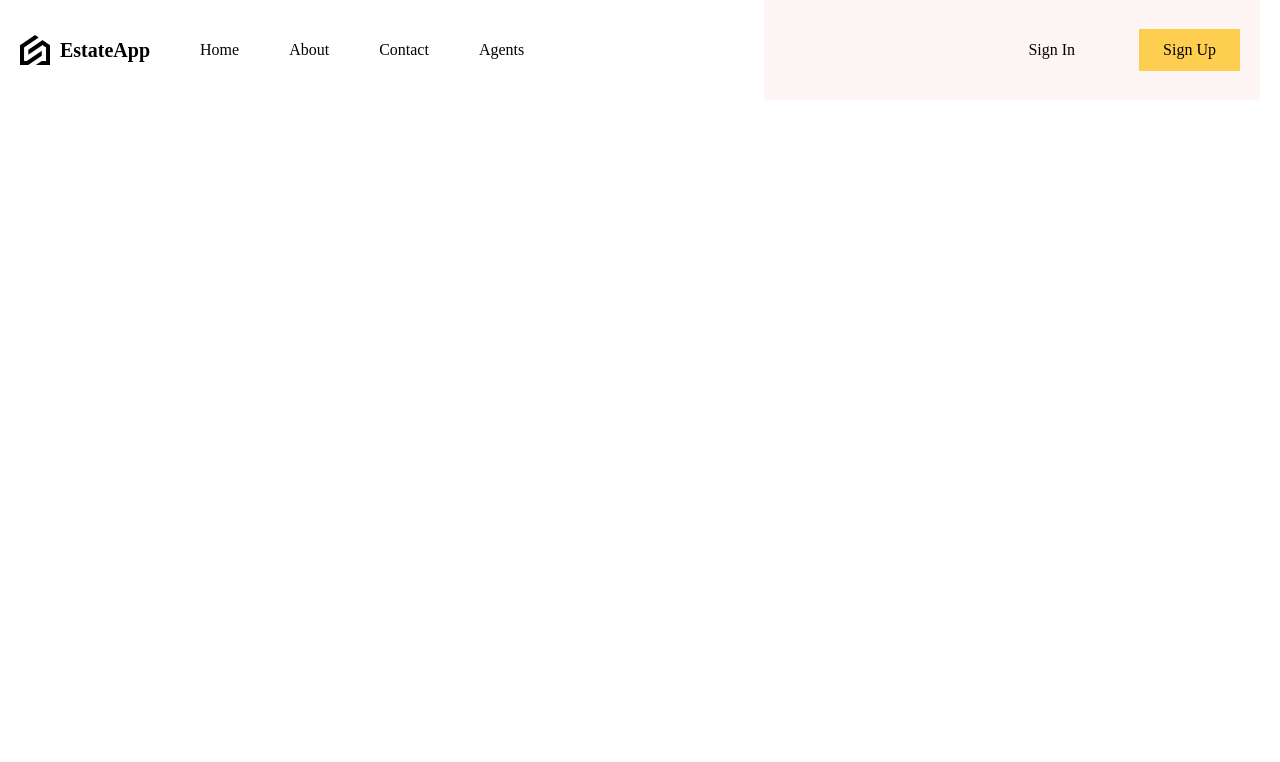
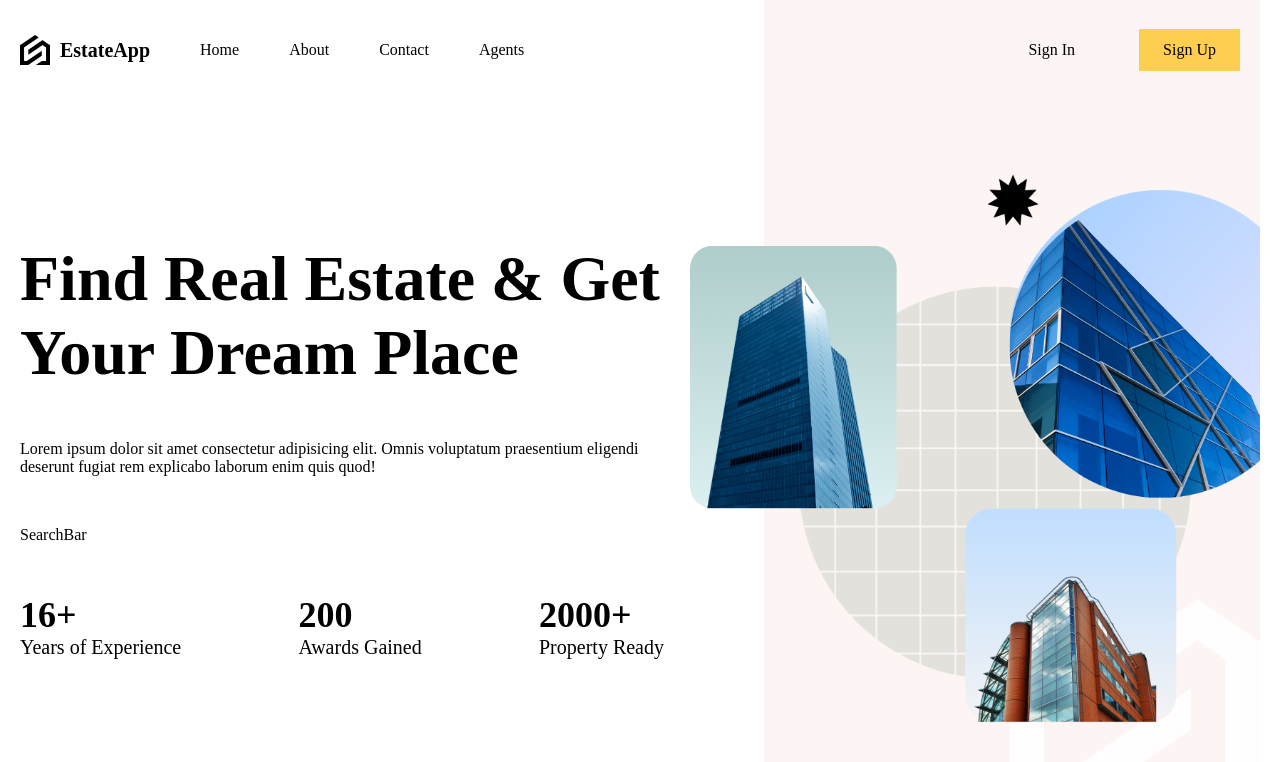
Before and after one commit to SlaviHristev/Real-Estate-App, a React (Vite) app: page / in a window 1280 px wide. Shown: the top 762 px of the page. Built offline with nearby package versions, Linux system fonts and the light colour scheme.

Commit message:
Started designing the home page

```diff
--- a/src/App.jsx
+++ b/src/App.jsx
@@ -1,11 +1,18 @@
 import Navbar from './components/navbar/Navbar'
+import Home from './pages/home/Home'
 import './layout.scss'
 
 function App() {
   return (
     <div className="layout">
+      <div className='navbar'>
       <Navbar/>
 
+      </div>
+      <div className="content">
+      <Home/>
+
+      </div>
     </div>
   )
 }
--- /dev/null
+++ b/src/components/searchBar/SearchBar.jsx
@@ -0,0 +1,9 @@
+import './searchBar.scss'
+
+const SearchBar = () => {
+  return (
+    <div className='searchBar'>SearchBar</div>
+  )
+}
+
+export default SearchBar
--- a/src/layout.scss
+++ b/src/layout.scss
@@ -7,6 +7,8 @@
     margin-right: auto;
     padding-left: 20px;
     padding-right: 20px;
+    display: flex;
+    flex-direction: column;
 
     @include sm{
         max-width: 1280px;
@@ -19,4 +21,8 @@
     @include sm{
         max-width: 640px;
     }
+
+    .content{
+        flex: 1;
+    }
 }
--- /dev/null
+++ b/src/pages/home/Home.jsx
@@ -0,0 +1,35 @@
+import SearchBar from '../../components/searchBar/SearchBar';
+import './home.scss'
+
+const Home = () => {
+  return (
+    <div className='home'>
+      <div className="textContainer">
+        <div className="wrapper">
+          <h1 className='title'>Find Real Estate & Get Your Dream Place</h1>
+          <p>Lorem ipsum dolor sit amet consectetur adipisicing elit. Omnis voluptatum praesentium eligendi deserunt fugiat rem explicabo laborum enim quis quod!</p>
+          <SearchBar/>
+          <div className="boxes">
+            <div className="box">
+              <h1>16+</h1>
+              <h2>Years of Experience</h2>
+            </div>
+            <div className="box">
+              <h1>200</h1>
+              <h2>Awards Gained</h2>
+            </div>
+            <div className="box">
+              <h1>2000+</h1>
+              <h2>Property Ready</h2>
+            </div>
+          </div>
+        </div>
+      </div>
+      <div className="imgContainer">
+        <img src="/bg.png" alt="" />
+      </div>
+    </div>
+  )
+}
+
+export default Home;
--- /dev/null
+++ b/src/pages/home/home.scss
@@ -0,0 +1,47 @@
+.home{
+    display: flex;
+    height: 100%;
+
+    .textContainer{
+        flex: 3;
+        .wrapper{
+            padding-right: 100px;
+            display: flex;
+            flex-direction: column;
+            justify-content: center;
+            gap: 50px;
+            height: 100%;
+
+            .title{
+                font-size: 64px;
+            }
+
+            .boxes{
+                display: flex;
+                justify-content: space-between;
+
+                h1{
+                    font-size: 36px;
+                }
+                h2{
+                    font-size: 20px;
+                    font-weight: 300;
+                }
+            }
+        }
+    }
+    .imgContainer{
+        flex: 2;
+        background-color: #fcf5f3;
+        position: relative;
+        display: flex;
+        align-items: center;
+
+        img{
+            width: 115%;
+            position: absolute;
+            right: 0;
+
+        }
+    }
+}
```
Also changed, not shown: src/components/searchBar/searchBar.scss (added).
